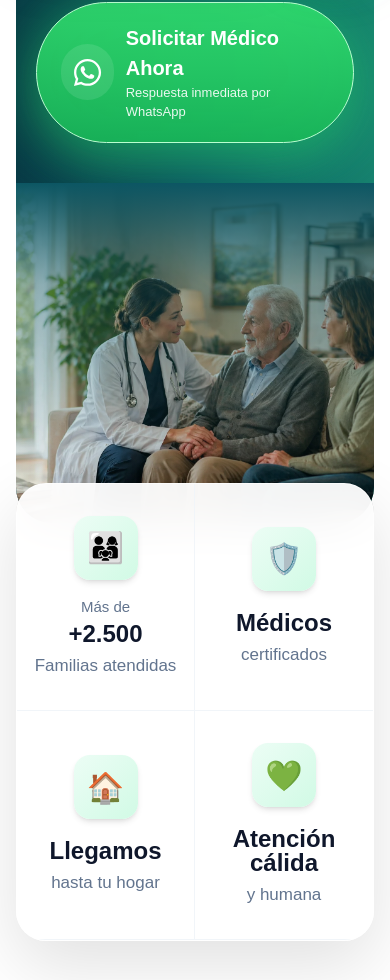
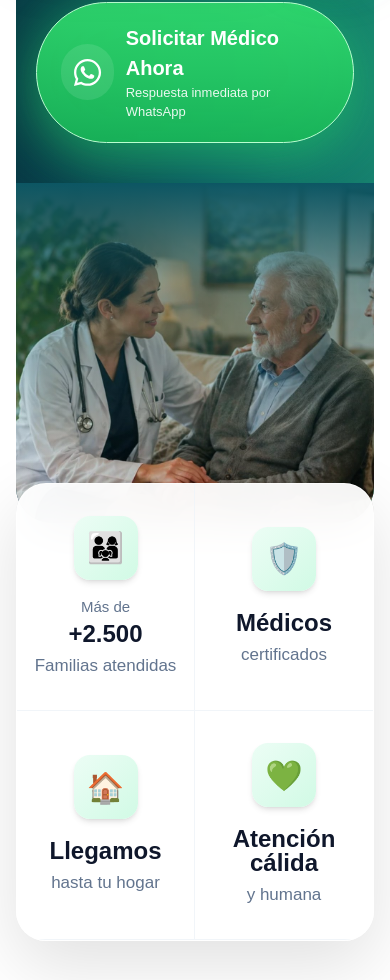
Before and after one commit to felipebermudezceo/ainovahealth, a Next.js app: page / in a window 390 px wide. Shown: the part 861-1841 px from the top of the page. Built offline with nearby package versions, Linux system fonts and the light colour scheme.

Commit message:
foto movil

```diff
--- a/components/hero/HeroImage.tsx
+++ b/components/hero/HeroImage.tsx
@@ -83,12 +83,32 @@ export function HeroImage() {
 
       <div className="relative h-[340px] lg:h-[760px]">
 
+  {/* Imagen Desktop */}
 <Image
   src="/images/hero/medico-en-casa.webp"
   alt="Médico en casa"
   fill
   priority
-          className="object-cover object-[54%_25%] lg:object-[58%_center]"
+  className="
+    hidden
+    lg:block
+    object-cover
+    object-[58%_center]
+  "
+/>
+
+{/* Imagen Mobile */}
+<Image
+  src="/images/hero/medico-en-casa-mobile.jpg"
+  alt="Médico en casa"
+  fill
+  priority
+  className="
+    block
+    lg:hidden
+    object-cover
+    object-center
+  "
 />
 
   {/* Degradado Desktop */}
```
Also changed, not shown: public/images/hero/medico-en-casa-mobile.jpg (added). Lines whose indentation alone changed are shown as unchanged.
